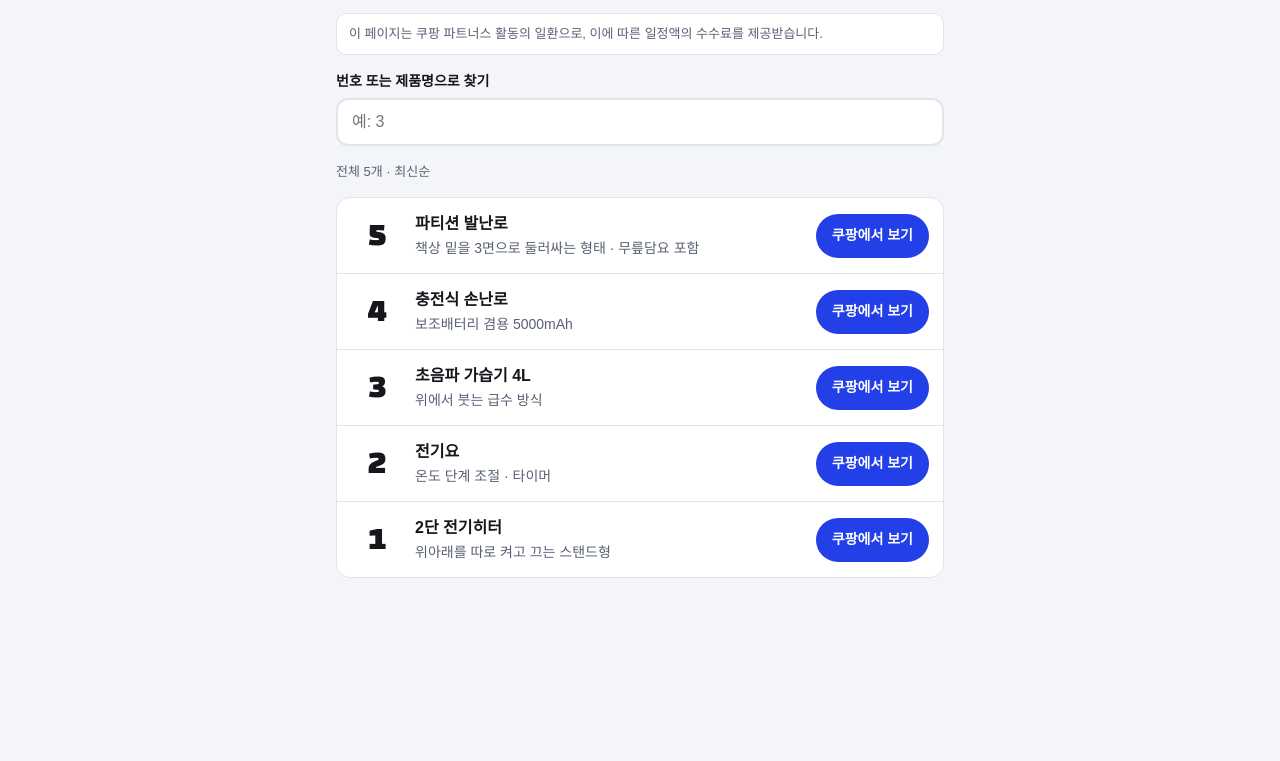
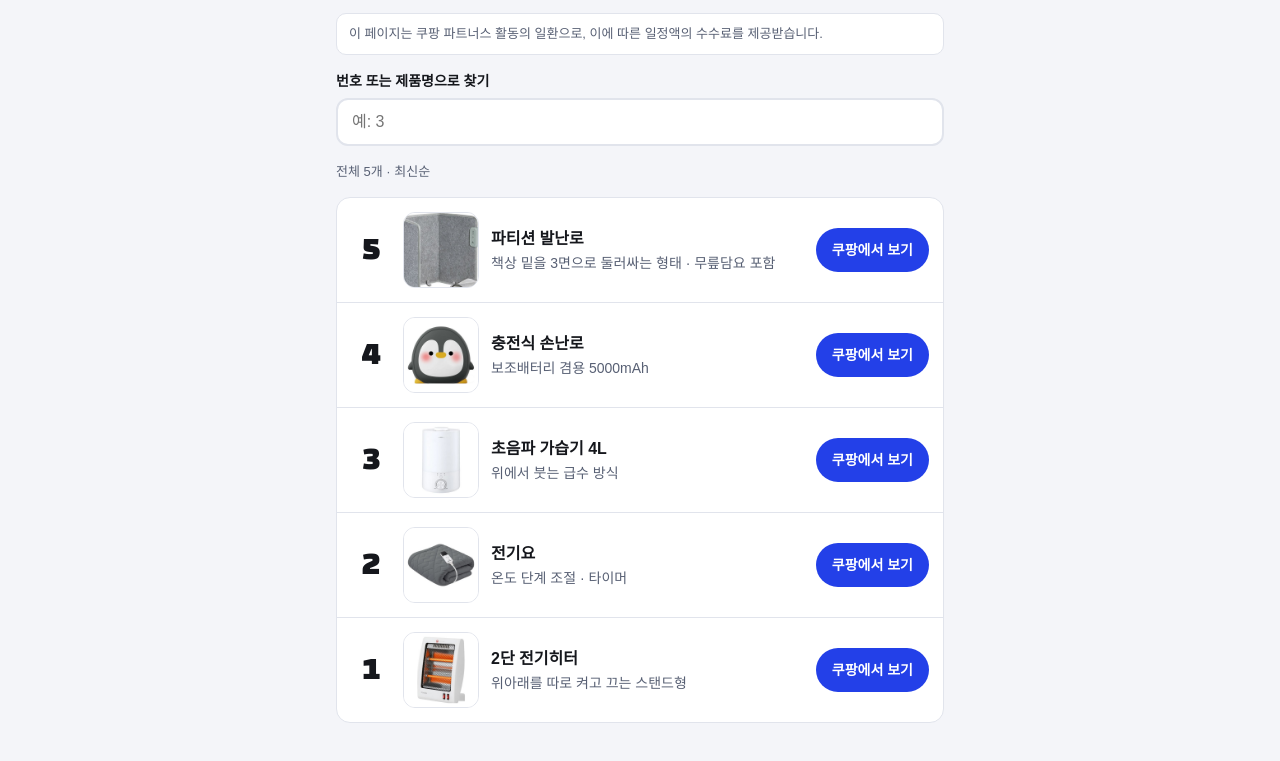
Before and after one commit to mbzc92kybm-ops/modumoa, a plain HTML site: page index.html in a window 1280 px wide. Shown: the part 101-862 px from the top of the page. Before the commit the page ends 800 px from the top, so only its background shows below. Drawn offline with Linux system fonts and the light colour scheme; a web font is replaced by a local one.

Commit message:
제품 사진 추가

```diff
--- a/index.html
+++ b/index.html
@@ -81,9 +81,14 @@ main.wrap { display: flex; flex-direction: column; gap: 16px; padding-top: 16px;
   background: var(--surface); border: 1px solid var(--line); border-radius: 14px;
 }
 .item {
-  display: grid; grid-template-columns: 52px minmax(0, 1fr) auto;
+  display: grid; grid-template-columns: 40px 76px minmax(0, 1fr) auto;
   align-items: center; gap: 12px; padding: 14px;
 }
+.thumb {
+  width: 76px; height: 76px; border-radius: 12px; overflow: hidden;
+  background: #FFFFFF; border: 1px solid var(--line);
+}
+.thumb img { display: block; width: 100%; height: 100%; object-fit: contain; }
 .item + .item { border-top: 1px solid var(--line); }
 .no {
   font-family: var(--font-display); font-size: 32px; line-height: 1;
@@ -109,8 +114,10 @@ main.wrap { display: flex; flex-direction: column; gap: 16px; padding-top: 16px;
   background: var(--surface); border: 1px dashed var(--line); border-radius: 14px; color: var(--muted);
 }
 @media (max-width: 440px) {
-  .item { grid-template-columns: 44px minmax(0, 1fr); }
-  .go, .wait { grid-column: 2; justify-self: start; }
+  .item { grid-template-columns: 30px 68px minmax(0, 1fr); column-gap: 10px; row-gap: 8px; }
+  .no, .thumb { grid-row: 1 / span 2; }
+  .thumb { width: 68px; height: 68px; }
+  .go, .wait { grid-column: 3; justify-self: start; }
   .no { font-size: 28px; }
 }
 </style>
@@ -147,13 +154,13 @@ main.wrap { display: flex; flex-direction: column; gap: 16px; padding-top: 16px;
 </main>
 
 <script>
-// 제품 목록: 새 제품은 맨 위에 한 줄 추가. url이 비어 있으면 "링크 준비 중"으로 표시됩니다.
+// 제품 목록: 새 제품은 맨 위에 한 줄 추가. url이 비어 있으면 "링크 준비 중"으로 표시됩니다. img는 img 폴더의 사진 파일.
 var PRODUCTS = [
-  { no: 5, name: "파티션 발난로", note: "책상 밑을 3면으로 둘러싸는 형태 · 무릎담요 포함", url: "https://link.coupang.com/a/iQYgcBojU4" },
-  { no: 4, name: "충전식 손난로", note: "보조배터리 겸용 5000mAh", url: "https://link.coupang.com/a/iQYc7iHsLQ" },
-  { no: 3, name: "초음파 가습기 4L", note: "위에서 붓는 급수 방식", url: "https://link.coupang.com/a/iQX74er62m" },
-  { no: 2, name: "전기요", note: "온도 단계 조절 · 타이머", url: "https://link.coupang.com/a/iQYnv6Xry0" },
-  { no: 1, name: "2단 전기히터", note: "위아래를 따로 켜고 끄는 스탠드형", url: "https://link.coupang.com/a/iQXXw5adsi" }
+  { no: 5, img: "img/5.jpg", name: "파티션 발난로", note: "책상 밑을 3면으로 둘러싸는 형태 · 무릎담요 포함", url: "https://link.coupang.com/a/iQYgcBojU4" },
+  { no: 4, img: "img/4.jpg", name: "충전식 손난로", note: "보조배터리 겸용 5000mAh", url: "https://link.coupang.com/a/iQYc7iHsLQ" },
+  { no: 3, img: "img/3.jpg", name: "초음파 가습기 4L", note: "위에서 붓는 급수 방식", url: "https://link.coupang.com/a/iQX74er62m" },
+  { no: 2, img: "img/2.jpg", name: "전기요", note: "온도 단계 조절 · 타이머", url: "https://link.coupang.com/a/iQYnv6Xry0" },
+  { no: 1, img: "img/1.jpg", name: "2단 전기히터", note: "위아래를 따로 켜고 끄는 스탠드형", url: "https://link.coupang.com/a/iQXXw5adsi" }
 ];
 
 var listEl = document.getElementById("list");
@@ -189,6 +196,18 @@ function render() {
   found.forEach(function (p) {
     var li = el("li", "item");
     li.appendChild(el("span", "no", String(p.no)));
+
+    var thumb = el("div", "thumb");
+    if (p.img) {
+      var pic = el("img");
+      pic.src = p.img;
+      pic.alt = "";
+      pic.width = 360;
+      pic.height = 360;
+      pic.loading = "lazy";
+      thumb.appendChild(pic);
+    }
+    li.appendChild(thumb);
 
     var body = el("div", "body");
     var name = el("p", "name", p.name);
```
Also changed, not shown: img/1.jpg (added), img/2.jpg (added), img/3.jpg (added), img/4.jpg (added), img/5.jpg (added).
